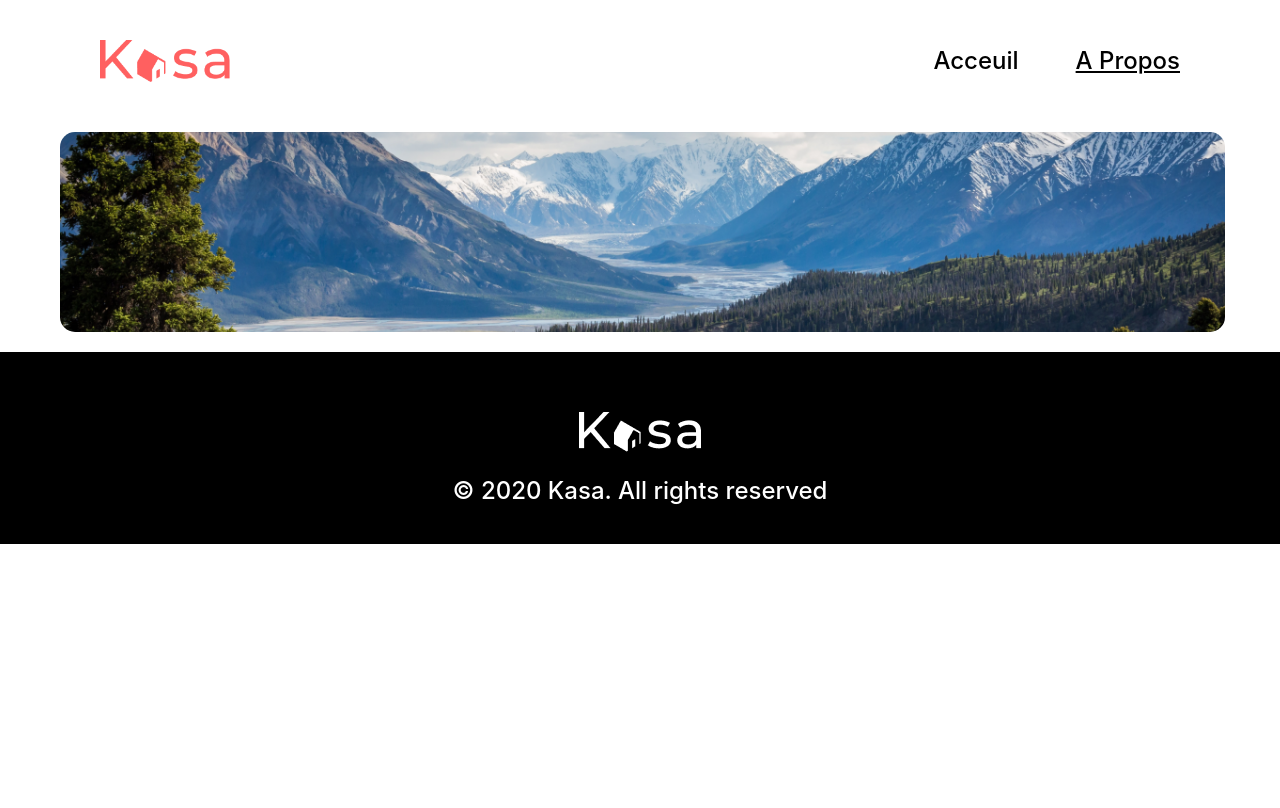
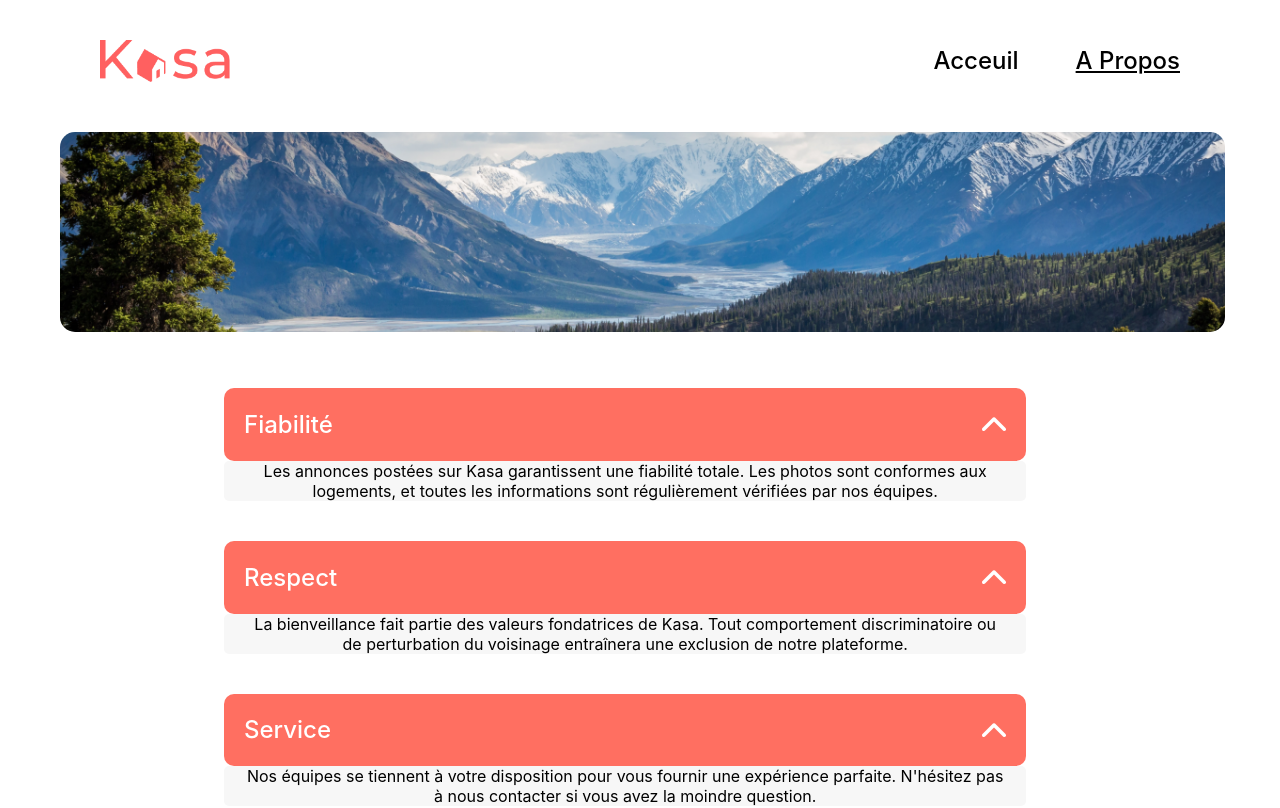
Before and after one commit to gilsonmak/P4-Kasa, a React (Create React App) app: page /aboutpage in a window 1280 px wide. Shown: the top 808 px of the page. Built offline with nearby package versions, Linux system fonts and the light colour scheme.

Commit message:
feat: création du collapse

```diff
--- a/src/Components/Banner/Banner.scss
+++ b/src/Components/Banner/Banner.scss
@@ -21,7 +21,7 @@
 
     .banner-text {
 
-        background-color: rgba(0,0,0,0.5);
+          background-color: rgba(0,0,0,0.5);
         height: 100%;
         width: 100%;
         border-radius: 20px;
--- /dev/null
+++ b/src/Components/Collapse/Collapse.jsx
@@ -0,0 +1,34 @@
+import React, { useState } from 'react';
+import arrow from "../../Assets/arrow/down.png"
+import "./Collapse.scss"
+
+
+
+function Collapse ({title, description}) {
+
+    const [open, setOpen] = useState(false);
+
+
+    const toggleCollapse = () => {
+        setOpen(!open);
+    };
+
+    return (
+        <div className={`collapse-container ${open ? "open" : ""}`}>
+
+            <div className='collapse-title' onClick={toggleCollapse}> {title}
+                <img src={arrow} alt='flèche' className={`arrow-icon ${open ? "arrow-down" : "arrow-up"}`} />
+            </div>
+
+            <div className={`collapse-description ${open ? "open" : ""}`}>
+                {description}
+            </div>
+        </div>
+
+
+    )
+
+
+}
+
+export default Collapse
--- /dev/null
+++ b/src/Components/Collapse/Collapse.scss
@@ -0,0 +1,66 @@
+
+
+.collapse-container {
+
+    width: 85%;
+    border: none;
+    margin-bottom: 30px;
+    transition: all 0.3s ease;
+
+    &.open {
+
+        .collapse-description {
+            max-height: 100vh;
+        }
+    }
+
+
+
+
+
+    .collapse-title {
+
+        display: flex;
+        justify-content: space-between;
+        align-items: center;
+        background: #ff6f61;
+        padding: 2px 20px;
+        cursor: pointer;
+        border-radius: 10px;
+        transition: background-color 0.3s ease;
+
+
+    }
+
+    .arrow-icon {
+
+        width: 24px;
+        height: auto;
+
+
+    }
+
+    .arrow-up {
+        transform: rotate(180deg);
+    }
+
+
+
+    .collapse-description {
+
+        background-color: #F7F7F7;
+        padding: 0 20px;
+        border-radius: 5px;
+        transition: height 0.3s ease padding 0.3s ease;
+
+
+        &.open {
+            padding: 12px 20px;
+        }
+
+    }
+
+
+
+
+}
--- /dev/null
+++ b/src/Data/about.json
@@ -0,0 +1,18 @@
+[
+    {
+        "title": "Fiabilité",
+        "description": "Les annonces postées sur Kasa garantissent une fiabilité totale. Les photos sont conformes aux logements, et toutes les informations sont régulièrement vérifiées  par nos équipes."
+    },
+    {
+        "title": "Respect",
+        "description": "La bienveillance fait partie des valeurs fondatrices de Kasa. Tout comportement discriminatoire ou de perturbation du voisinage entraînera une exclusion de notre plateforme."
+    },
+    {
+        "title": "Service",
+        "description": "Nos équipes se tiennent à votre disposition pour vous fournir une expérience parfaite. N'hésitez pas à nous contacter si vous avez la moindre question."
+    },
+    {
+        "title": "Sécurité",
+        "description": "La sécurité est la priorité de Kasa. Aussi bien pour nos hôtes que pour les voyageurs, chaque logement correspond aux critères de sécurité établis par nos services. En laissant une note aussi bien à l'hôte qu'au locataire, cela permet à nos équipes de vérifier que les standards sont bien respectés. Nous organisons également des ateliers sur la sécurité domestique pour nos hôtes."
+    }
+]
--- a/src/Pages/AboutPage/AboutPage.jsx
+++ b/src/Pages/AboutPage/AboutPage.jsx
@@ -2,6 +2,9 @@
 import Banner from "../../Components/Banner/Banner";
 import BackgroundAbout from "../../Assets/banner/BannerAbout.png"
 import "./AboutPage.scss"
+import Collapse from "../../Components/Collapse/Collapse";
+import aboutJson from "../../Data/about.json"
+
 
 
 
@@ -12,11 +15,17 @@
         <div>
 
              <Banner bannerImage={BackgroundAbout} alt="Banner About" />
+             <div className="collapse">
+                {aboutJson.map(({title, description}, index) => (
+                    <Collapse key={`${title}-${index}`}
+                    title={<h2 className="about-title">{title}</h2>}
+                    description={description}
+                    />
+               ) )}
 
-
-
-
+            </div>
         </div>
     )
 }
+
 export default AboutPage
--- a/src/Pages/AboutPage/AboutPage.scss
+++ b/src/Pages/AboutPage/AboutPage.scss
@@ -0,0 +1,33 @@
+
+
+.collapse {
+
+
+ display: flex;
+ flex-direction: column;
+ justify-content: center;
+ padding-left: 7em;
+ padding-right: 7em;
+ margin-top: 56px;
+ margin-bottom: 40px;
+ margin-left: 112px;
+ gap: 10px;
+
+}
+
+.about-title {
+
+    font-weight: 500;
+    font-size: 24px;
+    color: white;
+
+
+    @media (max-width: 768px) {
+
+        .about-title {
+            font-size: 13px;
+        }
+    }
+
+
+}
```
